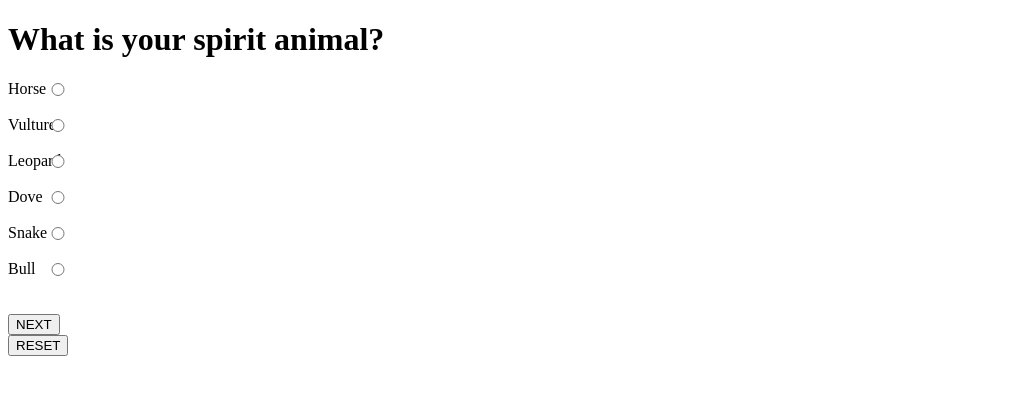
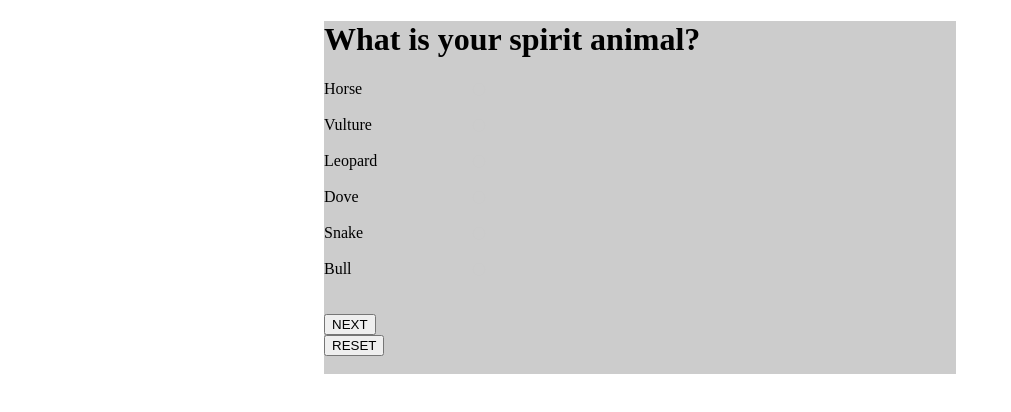
Before and after one commit to jsmfolck/Greek-Project, a plain HTML site: page quiz.html in a window 1280 px wide. Shown: the whole page, without its empty margins (0-1011 px from the left). Drawn offline with Linux system fonts and the light colour scheme.

Commit message:
quiz w/ more styling

```diff
--- a/css/quiz.css
+++ b/css/quiz.css
@@ -1,3 +1,10 @@
+.quiz{
+	width:50%;
+	margin: auto;
+	background-color: #ccc;
+}
+
+
 
 /* the answer part*/
 label{
@@ -5,13 +12,12 @@ label{
 	width: 300px;
 }
 
-/* moves the little button away
+/* hides the circle button
 and aligns it with the label*/
 input[type="radio"]:empty{
 	width: 300px;
 	position: absolute;
-	margin-left:-100px;
-
+	opacity: 0.01;
 }
 /* cursor for the button*/
 input[type="radio"]:hover{
--- a/quiz.html
+++ b/quiz.html
@@ -8,6 +8,8 @@
 <link rel="stylesheet" href="css/quiz.css">
 </head>
 <body>
+
+<div class="quiz">
 
 	<form name="quiz" action="javascript:quiz();">
 
@@ -101,7 +103,6 @@
 
 	</div>
 
-
 	<button id="reset">RESET</button>
 	<br><br>
 	<div id="tallies"></div>
@@ -109,7 +110,7 @@
 
 	</form>
 
-
+</div>
 
 </body>
 </html>
```
Lines whose indentation alone changed are shown as unchanged.
